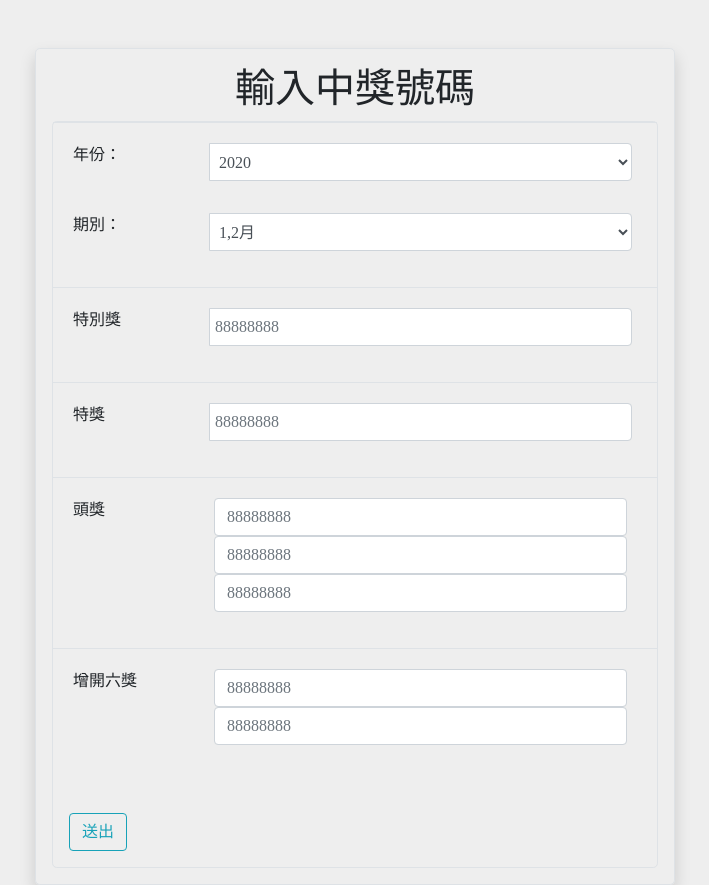
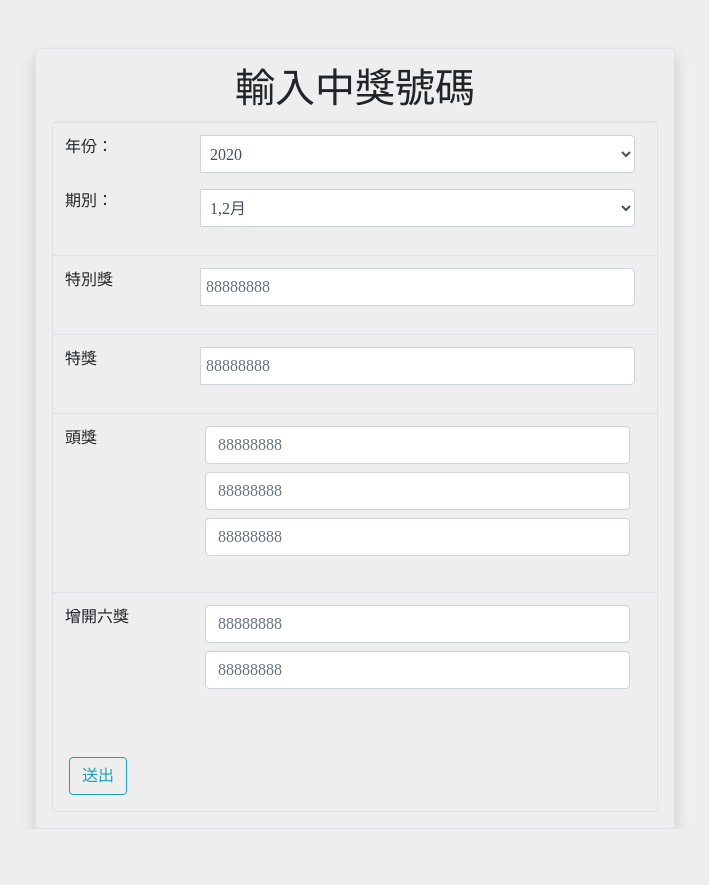
Before and after one commit to wdaweb/invoice-chang180, a PHP site: page /add_invoice.php in a window 1280 px wide. Shown: the part 40-925 px from the top of the page, without its empty margins (285-994 px from the left). After the commit the page ends 869 px from the top, so only its background shows below. Run offline with PHP 8.4, Linux system fonts and the light colour scheme.

Commit message:
外觀略做修整

```diff
--- a/add_invoice.php
+++ b/add_invoice.php
@@ -27,17 +27,17 @@
                 <tr>
                     <!-- <td>年月份</td> -->
                     <td>
-                        <div class="input-group form-row mb-3 p-2">
+                        <div class="input-group form-row mb-3">
                             <label class="col-3" for="year"> 年份：</label>
-                            <select class="form-control col-9" name="year">
+                            <select class="form-control form-row col-9" name="year">
                                 <option value="2020">2020</option>
                                 <option value="2021">2021</option>
                                 <option value="2022">2022</option>
                             </select>
                         </div>
-                        <div class="input-group form-row mb-3 p-2">
+                        <div class="input-group form-row mb-3">
                             <label class="col-3" for="period">期別：</label>
-                            <select class="form-control col-9" name="period">
+                            <select class="form-control form-row col-9" name="period">
                                 <option value="1">1,2月</option>
                                 <option value="2">3,4月</option>
                                 <option value="3">5,6月</option>
@@ -60,31 +60,31 @@
                 <tr>
                     <td>
 
-                        <div class="input-group mb-3 p-2 form-row">
+                        <div class="input-group mb-3 form-row">
                             <label class="form-label col-3" for="num1">特別獎</label>
-                            <input class="form-control col-9" type="text" name="num1" pattern="\d{8}" placeholder="88888888" maxlength="8" required>
+                            <input class="form-control form-row col-9" type="text" name="num1" pattern="\d{8}" placeholder="88888888" maxlength="8" required>
                         </div>
                     </td>
                 </tr>
                 <tr>
                     <td>
 
-                        <div class="input-group mb-3 p-2 form-row">
+                        <div class="input-group mb-3 form-row">
                             <label class="form-label col-3" for="num1">特獎</label>
-                            <input class="form-control col-9" type="text" name="num2" pattern="\d{8}" placeholder="88888888" maxlength="8" required>
+                            <input class="form-control form-row col-9" type="text" name="num2" pattern="\d{8}" placeholder="88888888" maxlength="8" required>
                         </div>
                     </td>
                 </tr>
                 <tr>
                     <td>
 
-                        <div class="input-group mb-3 p-2 form-row">
-                            <label class="form-label col-3 flex-column" for="num3[]">頭獎</label>
-                            <div class="flex-column col-9">
+                        <div class="input-group mb-3 form-row">
+                            <label class="form-label col-3" for="num3[]">頭獎</label>
+                            <div class="flex-column col-9 m-0">
 
-                                <input class="form-control" type="text" name="num3[]" pattern="\d{8}" placeholder="88888888" maxlength="8" required>
-                                <input class="form-control" type="text" name="num3[]" pattern="\d{8}" placeholder="88888888" maxlength="8" required>
-                                <input class="form-control" type="text" name="num3[]" pattern="\d{8}" placeholder="88888888" maxlength="8">
+                                <input class="form-row form-control mb-2" type="text" name="num3[]" pattern="\d{8}" placeholder="88888888" maxlength="8" required>
+                                <input class="form-row form-control mb-2" type="text" name="num3[]" pattern="\d{8}" placeholder="88888888" maxlength="8" required>
+                                <input class="form-row form-control mb-2" type="text" name="num3[]" pattern="\d{8}" placeholder="88888888" maxlength="8">
                             </div>
                         </div>
                     </td>
@@ -92,12 +92,12 @@
                 <tr>
                     <td>
 
-                        <div class="input-group mb-3 p-2 form-row">
+                        <div class="input-group mb-3 form-row">
                             <label class="form-label col-3 flex-column" for="num4[]">增開六獎</label>
                             <div class="flex-column col-9">
 
-                                <input class="form-control" type="text" name="num4[]" pattern="\d{8}" placeholder="88888888" maxlength="8" required>
-                                <input class="form-control" type="text" name="num4[]" pattern="\d{8}" placeholder="88888888" maxlength="8" required>
+                                <input class="form-row form-control mb-2" type="text" name="num4[]" pattern="\d{8}" placeholder="88888888" maxlength="8" required>
+                                <input class="form-row form-control mb-2" type="text" name="num4[]" pattern="\d{8}" placeholder="88888888" maxlength="8" required>
                             </div>
                         </div>
                     </td>
```
Also changed, not shown: invoice.php (+9 -9 lines).
